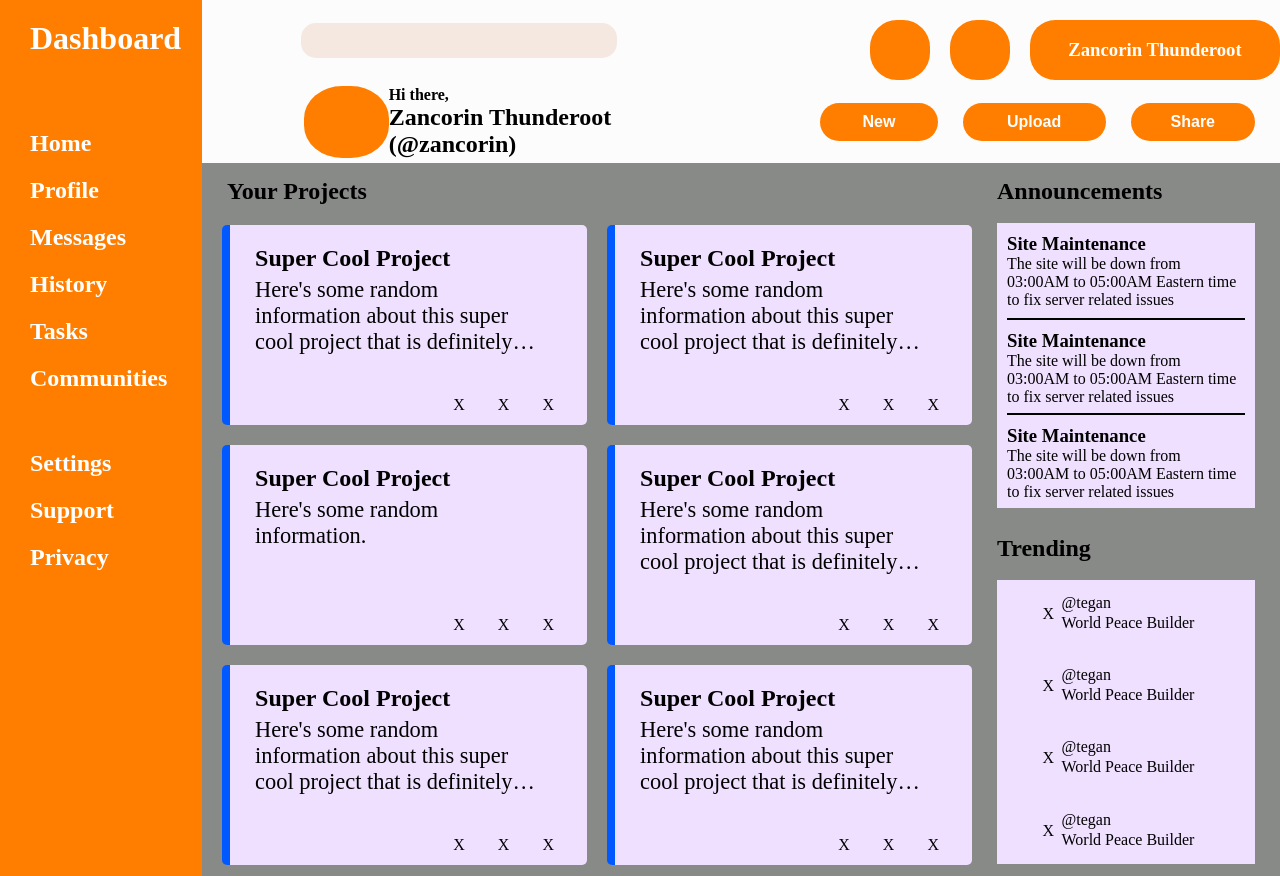
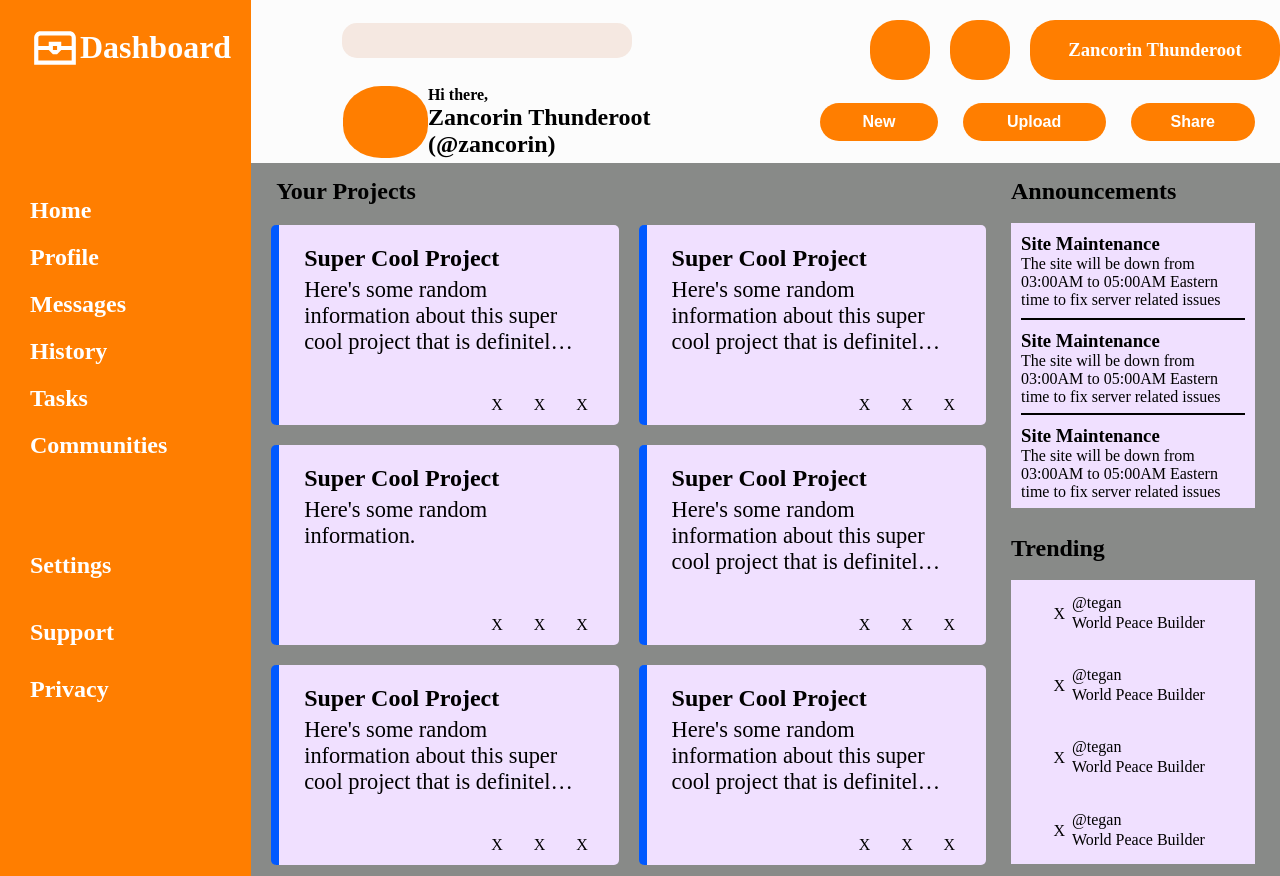
Before and after one commit to zancorin/AdminDashboard, a plain HTML site: page index.html in a window 1280 px wide. Drawn offline with Linux system fonts and the light colour scheme.

Commit message:
Fix sidebar layout, add dashboard icon

```diff
--- a/index.html
+++ b/index.html
@@ -11,22 +11,41 @@
         <div class="sideBar">
 
             <div class="title">
+                <img class="icons" src="./icons/treasure-chest-outline.svg" alt="A treasure chest icon">
                 <h1>Dashboard</h1>
             </div>
 
             <div class="pages">
+                <div class="home">
                     <h2>Home</h2>
+                </div>
+                <div class="myProfile">
                     <h2>Profile</h2>
+                </div>
+                <div class="messages">
                     <h2>Messages</h2>
+                </div>
+                <div class="history">
                     <h2>History</h2>
+                </div>
+                <div class="tasks">
                     <h2>Tasks</h2>
+                </div>
+                <div class="communities">
                     <h2>Communities</h2>
+                </div>
             </div>
 
             <div class="support">
+                <div class="settings">
                     <h2>Settings</h2>
+                </div>
+                <div class="support">
                     <h2>Support</h2>
+                </div>
+                <div class="privacy">
                     <h2>Privacy</h2>
+                </div>
             </div>
 
         </div>
--- a/styles.css
+++ b/styles.css
@@ -33,7 +33,7 @@
 
 .sideBar {
     display:grid;
-    grid-template-rows: 100px 300px 300px;
+    grid-template-rows: 0.5fr 1fr 1fr;
     color:white;
 }
 
@@ -373,3 +373,27 @@ grid-template-rows: 1fr 1fr 1fr;}
 .four > .fullName {
     grid-area: 2 / 2 / 3 / 3;
 }
+
+/*ICONS*/
+
+.icons {
+    fill: #fff;
+    width:50px;
+    height:50px;
+}
+
+.title {
+    display:grid;
+    grid-template-columns: 1fr 5fr;
+    grid-template-rows: 1fr 1fr 1fr;
+}
+
+.title > .icons {
+    grid-area: 1 / 1 / 2 / 2;
+    align-self: center;
+}
+.title > h1 {
+    grid-area: 1 / 2 / 2 / 3;
+    align-self: center;
+    text-align: center;
+}
```
Also changed, not shown: icons/treasure-chest-outline.svg (added). Lines whose indentation alone changed are shown as unchanged.
